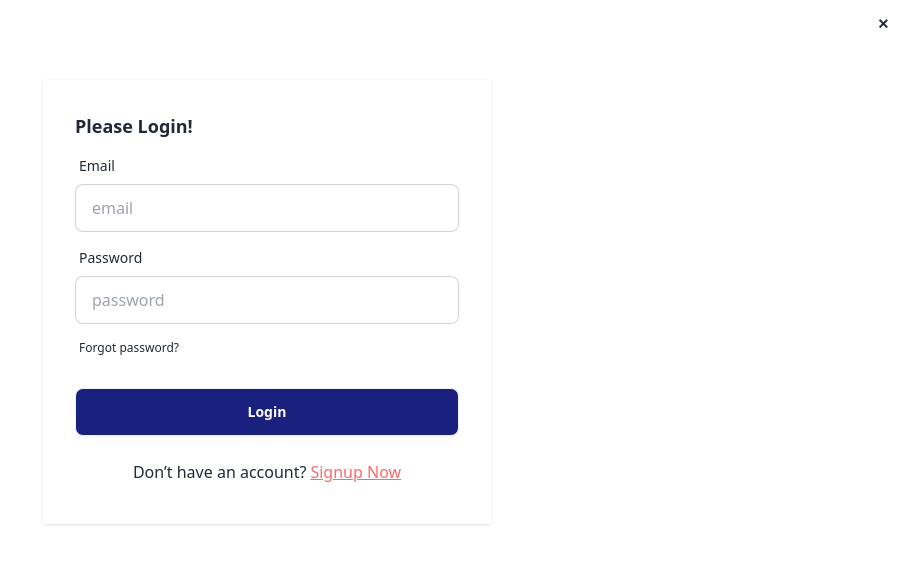
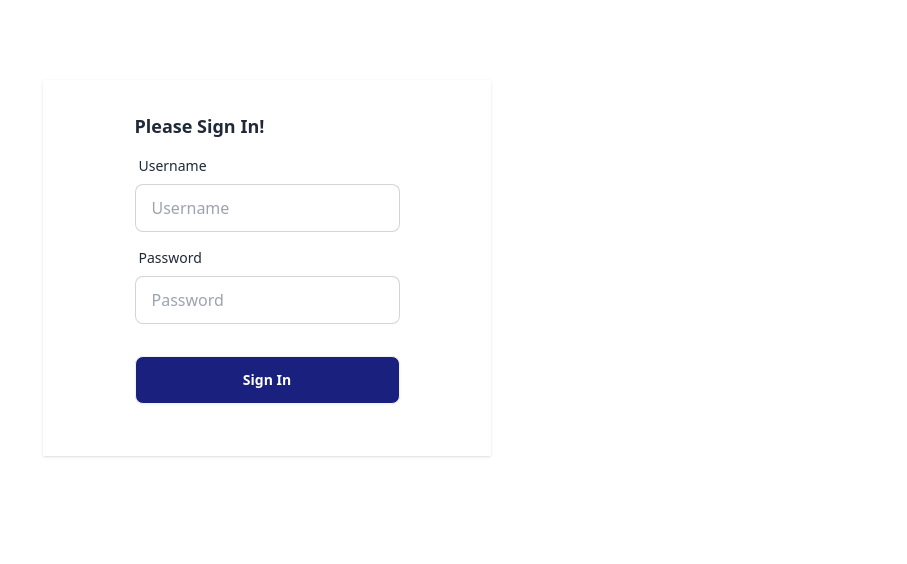
Before and after one commit to subhashdippu/Tutedude, a React (Create React App) app: page /signin in a window 1280 px wide. Shown: the top 564 px of the page, without its empty margins (373-1280 px from the left). Built offline with nearby package versions, Linux system fonts and the light colour scheme.

Commit message:
singin/signup with frontend

```diff
--- a/src/pages/SignIn.js
+++ b/src/pages/SignIn.js
@@ -1,44 +1,55 @@
 import React, { useState } from "react";
-import { Link, useLocation, useNavigate } from "react-router-dom";
 import { useForm } from "react-hook-form";
+import axios from "axios";
+import { useNavigate } from "react-router-dom";
 
 const Login = () => {
-  const [errorMessage, setErrorMessage] = useState("");
   const navigate = useNavigate();
-  const location = useLocation();
-  const from = location.state?.from?.pathname || "/";
-
+  const [errorMessage, setErrorMessage] = useState(null);
   const {
     register,
     handleSubmit,
-    reset,
     formState: { errors },
   } = useForm();
 
-  const onSubmit = (data) => {
-    const { email, password } = data;
-  };
+  const onSubmit = async (data) => {
+    console.log("Form Data:", data);
+    const { username, password } = data;
 
-  const handleRegister = () => {
+    try {
+      const response = await axios.post(
+        "http://localhost:4001/api/auth/login",
+        { username, password }
+      );
+      console.log("User logged in:", response.data);
+      localStorage.setItem("token", response.data.token);
       navigate("/");
+    } catch (error) {
+      console.error("Error:", error);
+      setErrorMessage(error.response?.data?.message || "An error occurred.");
+    }
   };
 
   return (
     <div className="max-w-md bg-white shadow w-full mx-auto flex items-center justify-center my-20">
+      <div className="mb-5">
         <form className="card-body" onSubmit={handleSubmit(onSubmit)}>
-        <h3 className="font-bold text-lg">Please Login!</h3>
+          <h3 className="font-bold text-lg">Please Sign In!</h3>
 
-        {/* Email Input */}
+          {/* Username Input */}
           <div className="form-control">
             <label className="label">
-            <span className="label-text">Email</span>
+              <span className="label-text">Username</span>
             </label>
             <input
-            type="email"
-            placeholder="email"
+              type="text"
+              placeholder="Username"
               className="input input-bordered"
-            {...register("email", { required: true })}
+              {...register("username", { required: true })}
             />
+            {errors.username && (
+              <p className="text-red-500">Username is required</p>
+            )}
           </div>
 
           {/* Password Input */}
@@ -48,46 +59,28 @@ const Login = () => {
             </label>
             <input
               type="password"
-            placeholder="password"
+              placeholder="Password"
               className="input input-bordered"
               {...register("password", { required: true })}
             />
-          <label className="label">
-            <a href="#" className="label-text-alt link link-hover mt-2">
-              Forgot password?
-            </a>
-          </label>
+            {errors.password && (
+              <p className="text-red-500">Password is required</p>
+            )}
           </div>
 
           {/* Error Message */}
-        {errorMessage && (
-          <p className="text-red-500 text-xs italic">{errorMessage}</p>
-        )}
+          {errorMessage && <p className="text-red-500">{errorMessage}</p>}
 
           {/* Submit Button */}
-        <div className="form-control mt-4">
+          <div className="form-control mt-6">
             <input
               type="submit"
               className="btn bg-green text-white"
-            value="Login"
+              value="Sign In"
             />
           </div>
-
-        {/* Close Button */}
-        <Link to="/">
-          <div className="btn btn-sm btn-circle btn-ghost absolute right-2 top-2">
-            ✕
+        </form>
       </div>
-        </Link>
-
-        {/* Signup Link */}
-        <p className="text-center my-2">
-          Don’t have an account?
-          <Link to="/signup" className="underline text-red ml-1">
-            Signup Now
-          </Link>
-        </p>
-      </form>
     </div>
   );
 };
--- a/src/pages/SignUp.js
+++ b/src/pages/SignUp.js
@@ -2,6 +2,7 @@ import React from "react";
 import { Link, useLocation, useNavigate } from "react-router-dom";
 import { FaFacebookF, FaGithub, FaGoogle } from "react-icons/fa";
 import { useForm } from "react-hook-form";
+import axios from "axios";
 
 const Signup = () => {
   const navigate = useNavigate();
@@ -14,9 +15,21 @@ const Signup = () => {
     formState: { errors },
   } = useForm();
 
-  const onSubmit = (data) => {
-    console.log("User signed up:", data);
-    navigate(from, { replace: true });
+  const onSubmit = async (data) => {
+    try {
+      const response = await axios.post(
+        "http://localhost:4001/api/auth/register",
+        data
+      );
+      console.log("User signed up:", response.data);
+      navigate(from, { replace: true });
+    } catch (error) {
+      if (error.response) {
+        console.error("Error signing up:", error.response.data);
+      } else {
+        console.error("Error signing up:", error.message);
+      }
+    }
   };
 
   const handleRegister = () => {
@@ -32,27 +45,19 @@ const Signup = () => {
 
           <div className="form-control">
             <label className="label">
-              <span className="label-text">Name</span>
+              <span className="label-text">Username</span>
             </label>
             <input
               type="text"
-              placeholder="Your name"
+              placeholder="Your username"
               className="input input-bordered"
-              {...register("name", { required: true })}
+              {...register("username", { required: true })}
             />
-          </div>
-
-          {/* Email Input */}
-          <div className="form-control">
-            <label className="label">
-              <span className="label-text">Email</span>
-            </label>
-            <input
-              type="email"
-              placeholder="Email"
-              className="input input-bordered"
-              {...register("email", { required: true })}
-            />
+            {errors.username && (
+              <p className="text-red-500 text-xs italic">
+                Username is required
+              </p>
+            )}
           </div>
 
           {/* Password Input */}
@@ -66,17 +71,17 @@ const Signup = () => {
               className="input input-bordered"
               {...register("password", { required: true })}
             />
+            {errors.password && (
+              <p className="text-red-500 text-xs italic">
+                Password is required
+              </p>
+            )}
             <label className="label">
               <a href="#" className="label-text-alt link link-hover mt-2">
                 Forgot password?
               </a>
             </label>
           </div>
-
-          {/* Error Message */}
-          {errors.message && (
-            <p className="text-red-500 text-xs italic">{errors.message}</p>
-          )}
 
           {/* Submit Button */}
           <div className="form-control mt-6">
```
Also changed, not shown: package.json (+7 -0 lines), 1 other file (tests, documents, lock files or other folders). Lines whose indentation alone changed are shown as unchanged.
